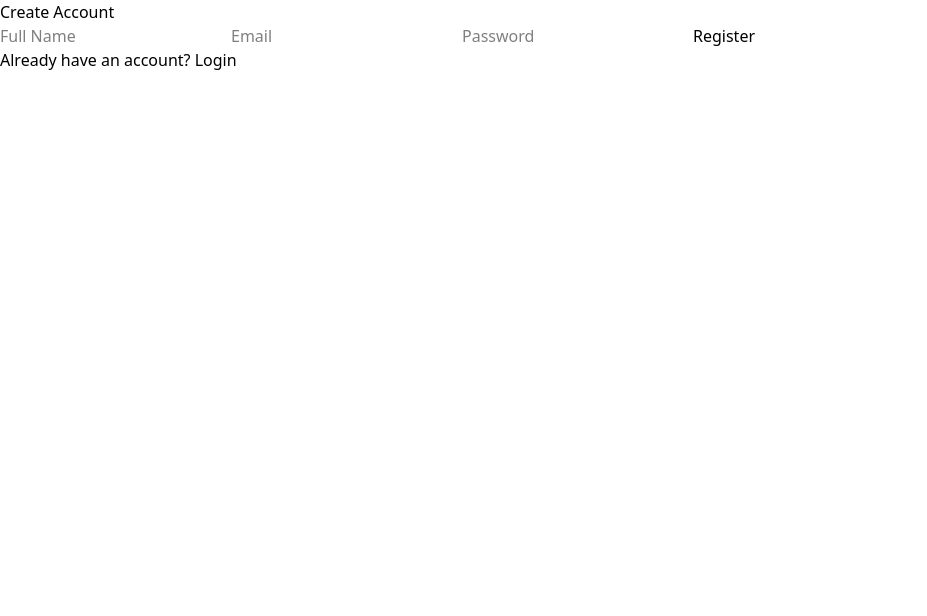
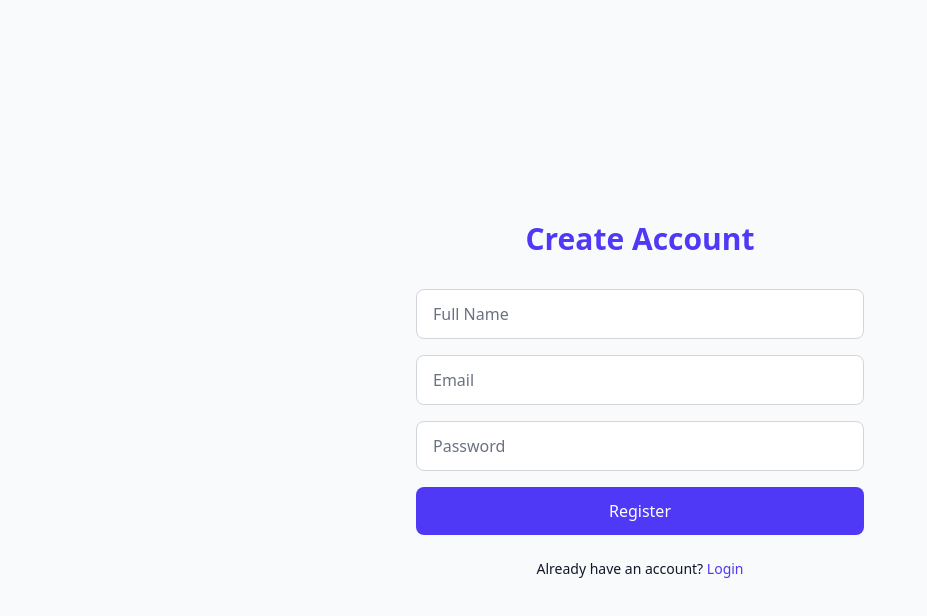
Before and after one commit to chiragSharma2424/food-app, a React (Vite) app in the folder frontend/: page /user/register in a window 1280 px wide. Shown: the top 616 px of the page, without its empty margins (0-927 px from the left). Built offline with nearby package versions, Linux system fonts and the light colour scheme.

Commit message:
food partner login, register

```diff
--- a/frontend/src/pages/FoodPartnerLogin.jsx
+++ b/frontend/src/pages/FoodPartnerLogin.jsx
@@ -0,0 +1,46 @@
+import FoodPartnerRegister from "./FoodPartnerRegister";
+
+function FoodPartnerLogin() {
+  return (
+    <div className="min-h-screen flex">
+
+      <div className="hidden md:flex w-1/2 bg-indigo-600 text-white flex-col items-center justify-center p-10">
+        <h1 className="text-4xl font-bold mb-4">Partner with Us</h1>
+        <p className="text-lg max-w-sm text-center opacity-90">
+          Manage your restaurant, reach more customers, and grow your business.
+        </p>
+      </div>
+
+
+      <div className="flex w-full md:w-1/2 items-center justify-center bg-gray-50 dark:bg-gray-900 px-6">
+        <div className="w-full max-w-md bg-white dark:bg-gray-800 rounded-xl shadow-lg p-8">
+          <h2 className="text-2xl font-semibold text-center mb-6 text-gray-900 dark:text-gray-100">
+            Food Partner Login
+          </h2>
+
+          <form className="flex flex-col space-y-4">
+            <input type="email" placeholder="Business Email" required
+              className="px-4 py-3 rounded-lg border border-gray-300 dark:border-gray-700 bg-white dark:bg-gray-700 placeholder-gray-500 dark:placeholder-gray-400 focus:outline-none focus:ring-2 focus:ring-indigo-500"/>
+
+            <input type="password"placeholder="Password" required
+              className="px-4 py-3 rounded-lg border border-gray-300 dark:border-gray-700 bg-white dark:bg-gray-700 placeholder-gray-500 dark:placeholder-gray-400 focus:outline-none focus:ring-2 focus:ring-indigo-500"/>
+
+            <button type="submit"
+              className="w-full px-4 py-3 rounded-lg bg-indigo-600 text-white font-medium hover:bg-indigo-700 transition duration-200">
+              Login
+            </button>
+          </form>
+
+          <div className="text-sm mt-6 text-center">
+            New partner?{" "}
+            <a href="/partner/register" className="text-indigo-600 dark:text-indigo-400 hover:underline">
+              Register here
+            </a>
+          </div>
+        </div>
+      </div>
+    </div>
+  );
+}
+
+export default FoodPartnerRegister;
--- a/frontend/src/pages/FoodPartnerRegister.jsx
+++ b/frontend/src/pages/FoodPartnerRegister.jsx
@@ -0,0 +1,45 @@
+function FoodPartnerRegister() {
+  return (
+    <div className="min-h-screen flex items-center justify-center bg-gray-50 dark:bg-gray-900">
+      <div className="w-full max-w-lg bg-white dark:bg-gray-800 rounded-2xl shadow-lg p-10">
+        <h1 className="text-3xl font-semibold text-center mb-8 text-gray-900 dark:text-gray-100">
+          Partner Registration
+        </h1>
+
+
+        <form className="flex flex-col space-y-5">
+          <input type="text" placeholder="Restaurant Name" required
+            className="px-4 py-3 rounded-lg border border-gray-300 dark:border-gray-700 bg-white dark:bg-gray-700 text-gray-900 dark:text-gray-100 placeholder-gray-500 dark:placeholder-gray-400 focus:outline-none focus:ring-2 focus:ring-indigo-500"/>
+
+          <input type="text" placeholder="Owner Full Name" required
+            className="px-4 py-3 rounded-lg border border-gray-300 dark:border-gray-700 bg-white dark:bg-gray-700 text-gray-900 dark:text-gray-100 placeholder-gray-500 dark:placeholder-gray-400 focus:outline-none focus:ring-2 focus:ring-indigo-500"/>
+
+          <input type="tel" placeholder="Phone Number" required
+            className="px-4 py-3 rounded-lg border border-gray-300 dark:border-gray-700 bg-white dark:bg-gray-700 text-gray-900 dark:text-gray-100 placeholder-gray-500 dark:placeholder-gray-400 focus:outline-none focus:ring-2 focus:ring-indigo-500"/>
+
+          <input type="email" placeholder="Business Email" required
+            className="px-4 py-3 rounded-lg border border-gray-300 dark:border-gray-700 bg-white dark:bg-gray-700 text-gray-900 dark:text-gray-100 placeholder-gray-500 dark:placeholder-gray-400 focus:outline-none focus:ring-2 focus:ring-indigo-500"/>
+
+          <input type="password" placeholder="Password" required
+            className="px-4 py-3 rounded-lg border border-gray-300 dark:border-gray-700 bg-white dark:bg-gray-700 text-gray-900 dark:text-gray-100 placeholder-gray-500 dark:placeholder-gray-400 focus:outline-none focus:ring-2 focus:ring-indigo-500"/>
+
+          <button type="submit"
+            className="w-full px-4 py-3 rounded-lg bg-indigo-600 text-white font-medium hover:bg-indigo-700 transition duration-200">
+            Register
+          </button>
+        </form>
+
+
+        <div className="text-sm mt-6 text-center">
+          Already a partner?{" "}
+          <a href="/partner/login" className="text-indigo-600 dark:text-indigo-400 hover:underline">
+            Login here
+          </a>
+        </div>
+      </div>
+    </div>
+  );
+}
+
+
+export default FoodPartnerRegister;
--- a/frontend/src/pages/UserRegister.jsx
+++ b/frontend/src/pages/UserRegister.jsx
@@ -1,15 +1,45 @@
 export default function UserRegister() {
   return (
-    <div className="container">
-      <h1>Create Account</h1>
-      <form>
-        <input type="text" placeholder="Full Name" required />
-        <input type="email" placeholder="Email" required />
-        <input type="password" placeholder="Password" required />
-        <button type="submit">Register</button>
+    <div className="min-h-screen flex flex-col items-center justify-center bg-gray-50 dark:bg-gray-900 text-gray-900 dark:text-gray-100 px-4">
+      <h1 className="text-3xl font-bold mb-8 text-indigo-600 dark:text-indigo-400">
+        Create Account
+      </h1>
+
+      <form className="w-full max-w-md flex flex-col space-y-4">
+        <input
+          type="text"
+          placeholder="Full Name"
+          required
+          className="px-4 py-3 rounded-lg border border-gray-300 dark:border-gray-700 bg-white dark:bg-gray-800 placeholder-gray-500 dark:placeholder-gray-400 focus:outline-none focus:ring-2 focus:ring-indigo-500"
+        />
+
+        <input
+          type="email"
+          placeholder="Email"
+          required
+          className="px-4 py-3 rounded-lg border border-gray-300 dark:border-gray-700 bg-white dark:bg-gray-800 placeholder-gray-500 dark:placeholder-gray-400 focus:outline-none focus:ring-2 focus:ring-indigo-500"
+        />
+
+        <input
+          type="password"
+          placeholder="Password"
+          required
+          className="px-4 py-3 rounded-lg border border-gray-300 dark:border-gray-700 bg-white dark:bg-gray-800 placeholder-gray-500 dark:placeholder-gray-400 focus:outline-none focus:ring-2 focus:ring-indigo-500"
+        />
+
+        <button
+          type="submit"
+          className="px-4 py-3 rounded-lg bg-indigo-600 text-white font-medium hover:bg-indigo-700 transition duration-200"
+        >
+          Register
+        </button>
       </form>
-      <div className="link">
-        Already have an account? <a href="/login">Login</a>
+
+      <div className="text-sm mt-6">
+        Already have an account?{" "}
+        <a href="/login" className="text-indigo-600 dark:text-indigo-400 hover:underline">
+          Login
+        </a>
       </div>
     </div>
   );
--- a/frontend/src/routes/AppRoutes.jsx
+++ b/frontend/src/routes/AppRoutes.jsx
@@ -1,7 +1,8 @@
-import React from 'react'
-import { BrowserRouter as Router, Route, Routes } from 'react-router-dom'
+import { BrowserRouter as Router, Route, Routes } from 'react-router-dom';
 import UserRegister from '../pages/UserRegister';
 import UserLogin from '../pages/UserLogin';
+import FoodPartnerLogin from '../pages/FoodPartnerLogin';
+import FoodPartnerRegister from '../pages/FoodPartnerRegister';
 
 function AppRoutes() {
   return (
@@ -9,8 +10,8 @@ function AppRoutes() {
         <Routes>
             <Route path='/user/register' element={<UserRegister />} />
             <Route path='/user/login' element={<UserLogin />} />
-            <Route path='/food-partner/register' element={<h1>Food partner register</h1>} />
-            <Route path='/food-partner/login' element={<h1>Food partner login</h1>} />
+            <Route path='/food-partner/register' element={<FoodPartnerRegister />} />
+            <Route path='/food-partner/login' element={<FoodPartnerLogin />} />
         </Routes>
     </Router>
   )
```
